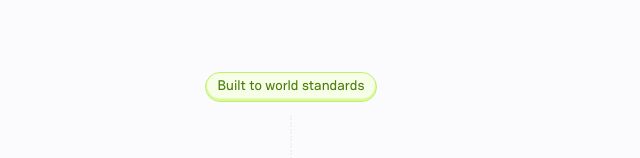
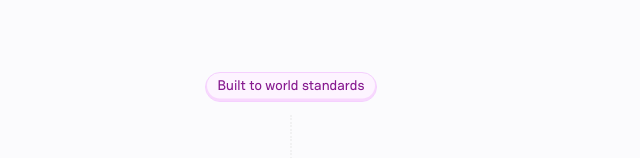
Before and after one commit to natedeluna/lassen-comb, a Next.js app: page / in a window 1280 px wide. Shown: the top 158 px of the page, without its empty margins (349-989 px from the left). Built offline with nearby package versions, Linux system fonts and the light colour scheme.

Commit message:
testing fuchsia on the badge,, tighter text transition darker screws, and

```diff
--- a/src/app/components/badge.tsx
+++ b/src/app/components/badge.tsx
@@ -1,7 +1,7 @@
 "use client"
 
 import React, { useState, useEffect} from 'react';
-import { AnimatePresence, motion } from 'framer-motion';
+import { motion } from 'framer-motion';
 
 interface BadgeProps {
     isMobile: boolean;
@@ -12,13 +12,11 @@ const Badge: React.FC<BadgeProps> = ({ isMobile, texts }) => {
     const [index, setIndex] = useState(0);
     const [badgeWidth, setBadgeWidth] = useState(172);
     const previousIndex = index === 0 ? texts.length - 1 : index - 1;
-    const baseColor:string = "lime"
-
 
     useEffect(() => {
         const interval = setInterval(() => {
             changeBadgeText()
-        }, 7000);
+        }, 6000);
         return () => clearInterval(interval);
     }, [index]);
 
@@ -28,13 +26,13 @@ const Badge: React.FC<BadgeProps> = ({ isMobile, texts }) => {
         const opacityTransitionPromise = new Promise<void>((resolve) => {
             setTimeout(() => {
                 resolve();
-            }, 320)
+            }, 300)
         })
 
         const textSwapPromise = new Promise<void>((resolve) => {
             setTimeout(() => {
                 resolve()
-            }, 44)
+            }, 350)
         })
 
         if (measureSpan) {
@@ -69,7 +67,7 @@ const Badge: React.FC<BadgeProps> = ({ isMobile, texts }) => {
         <div className='relative w-fit h-fit'>
             <motion.div style={{
                 width: `${badgeWidth}px`,
-                boxShadow: `inset 0px -1.5px 0 1px #d9f99d`,
+                boxShadow: `inset 0px -1.5px 0 1px #f0abfc66`,
                 transition: `background .4s ease-out, border .3s ease-out`
             }}
                 onClick={() => scrollToPriceCard()}
@@ -77,10 +75,10 @@ const Badge: React.FC<BadgeProps> = ({ isMobile, texts }) => {
                     relative
                     flex
                     flex-col
-                    ${isMobile? "bg-lime-100":"bg-lime-50"}
-                    ${isMobile? "active:bg-lime-100":"active:bg-lime-100"}
-                    ${isMobile? "active:border-lime-600":"active:border-lime-400"}
-                    ${isMobile? "border-lime-400":"border-lime-300"}
+                    ${isMobile? "bg-fuchsia-100":"bg-fuchsia-50"}
+                    ${isMobile? "active:bg-fuchsia-100":"active:bg-fuchsia-100"}
+                    ${isMobile? "active:border-fuchsia-600":"active:border-fuchsia-400"}
+                    ${isMobile? "border-fuchsia-400":"border-fuchsia-200"}
                     border-[.5px]
                     rounded-2xl
                     items-center
@@ -98,11 +96,11 @@ const Badge: React.FC<BadgeProps> = ({ isMobile, texts }) => {
                     select-none
                     `}
                 layout
-                transition={{ type: 'spring', stiffness: 900, damping: 25 }}
+                transition={{ type: 'spring', stiffness: 900, damping: 23 }}
                 >
             </motion.div>
             <div id="measure"
-                    className='text-lime-700 pointer-events-none'
+                    className='text-fuchsia-800 pointer-events-none'
                     style={{
                         position: 'absolute',
                         top:'50%',
--- a/src/app/components/separator_vertical_top_screw.tsx
+++ b/src/app/components/separator_vertical_top_screw.tsx
@@ -69,7 +69,7 @@ const SeparatorVerticalTopScrew: React.FC<SeparatorVerticalTopScrewProps> = ({ c
     const addSquares = (count: number) => {
         const squares = [];
         for (let i = 0; i < count; i++) {
-            const backgroundColor = i === activeDotIndex ? '#00000090' : '#E8E8E8';
+            const backgroundColor = i === activeDotIndex ? '#000000' : '#E8E8E8';
             squares.push(
                 <div
                 key={i}
@@ -92,7 +92,7 @@ const SeparatorVerticalTopScrew: React.FC<SeparatorVerticalTopScrewProps> = ({ c
                 <path d="M13.8966 7.94828C13.8966 11.2334 11.2334 13.8966 7.94828 13.8966C4.66313 13.8966 2 11.2334 2 7.94828C2 4.66313 4.66313 2 7.94828 2C11.2334 2 13.8966 4.66313 13.8966 7.94828Z" fill="white"/>
                 <path d="M7.94828 14.6724C11.6619 14.6724 14.6724 11.6619 14.6724 7.94828C14.6724 4.23464 11.6619 1.22414 7.94828 1.22414C4.23464 1.22414 1.22414 4.23464 1.22414 7.94828C1.22414 11.6619 4.23464 14.6724 7.94828 14.6724Z" className='transition duration-700' stroke={screwHighlighted? "#00000033":"#D7D7D786"} strokeWidth="1.55172"/>
                 <g filter="url(#filter0_i_0_1)">
-                    <path className='rotate-screw transition-all duration-700 origin-center' d="M7.02748 5.50008C7.34964 4.62946 8.58103 4.62946 8.90318 5.50008L9.15621 6.18388C9.2575 6.4576 9.47331 6.67341 9.74703 6.7747L10.4308 7.02772C11.3014 7.34988 11.3014 8.58127 10.4308 8.90343L9.74703 9.15646C9.47331 9.25774 9.2575 9.47355 9.15621 9.74727L8.90318 10.4311C8.58103 11.3017 7.34964 11.3017 7.02748 10.4311L6.77445 9.74727C6.67317 9.47355 6.45736 9.25774 6.18364 9.15646L5.49984 8.90343C4.62922 8.58127 4.62922 7.34988 5.49984 7.02772L6.18364 6.7747C6.45736 6.67341 6.67317 6.4576 6.77445 6.18388L7.02748 5.50008Z" fill={screwHighlighted? "#00000040":"#F1EFEE"}/>
+                    <path className='rotate-screw transition-all duration-700 origin-center' d="M7.02748 5.50008C7.34964 4.62946 8.58103 4.62946 8.90318 5.50008L9.15621 6.18388C9.2575 6.4576 9.47331 6.67341 9.74703 6.7747L10.4308 7.02772C11.3014 7.34988 11.3014 8.58127 10.4308 8.90343L9.74703 9.15646C9.47331 9.25774 9.2575 9.47355 9.15621 9.74727L8.90318 10.4311C8.58103 11.3017 7.34964 11.3017 7.02748 10.4311L6.77445 9.74727C6.67317 9.47355 6.45736 9.25774 6.18364 9.15646L5.49984 8.90343C4.62922 8.58127 4.62922 7.34988 5.49984 7.02772L6.18364 6.7747C6.45736 6.67341 6.67317 6.4576 6.77445 6.18388L7.02748 5.50008Z" fill={screwHighlighted? "#00000050":"#F1EFEE"}/>
                 </g>
                 <path className='rotate-screw transition-all duration-700 origin-center' d="M9.36723 6.1058L9.1142 5.422C8.71956 4.35549 7.21111 4.35549 6.81646 5.422L6.56344 6.1058C6.48494 6.31793 6.31769 6.48518 6.10555 6.56368L5.42176 6.81671C4.35525 7.21135 4.35525 8.7198 5.42176 9.11444L6.10555 9.36747C6.31769 9.44597 6.48494 9.61322 6.56344 9.82535L6.81646 10.5092C7.21111 11.5757 8.71956 11.5757 9.1142 10.5092L9.36723 9.82535C9.44572 9.61322 9.61298 9.44597 9.82511 9.36747L10.5089 9.11444C11.5754 8.7198 11.5754 7.21135 10.5089 6.81671L9.82511 6.56368C9.61298 6.48518 9.44572 6.31793 9.36723 6.1058Z" stroke="#D7D7D7" strokeWidth=".45"/>
                 <defs>
--- a/src/app/globals.css
+++ b/src/app/globals.css
@@ -81,6 +81,11 @@ body, html {
   background-color: rgb(251, 251, 253);
 }
 
+::-webkit-scrollbar {
+  display: none;
+}
+
+
 ::selection {
   background-color: greenyellow;
 }
--- a/src/app/page.tsx
+++ b/src/app/page.tsx
@@ -59,6 +59,7 @@ export default function Home() {
       </section>
       <SeparatorVerticalTopScrew className="transform translate-y-[12px] rotate-0 opacity-75"/>
       <section className=" main-text w-[100%] relative">
+
         <br />
         <br />
         <br />
```
